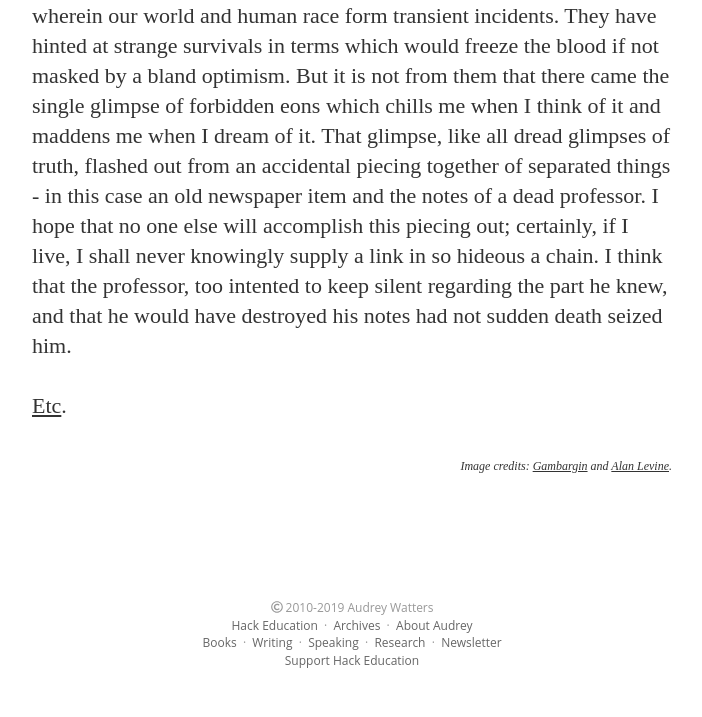
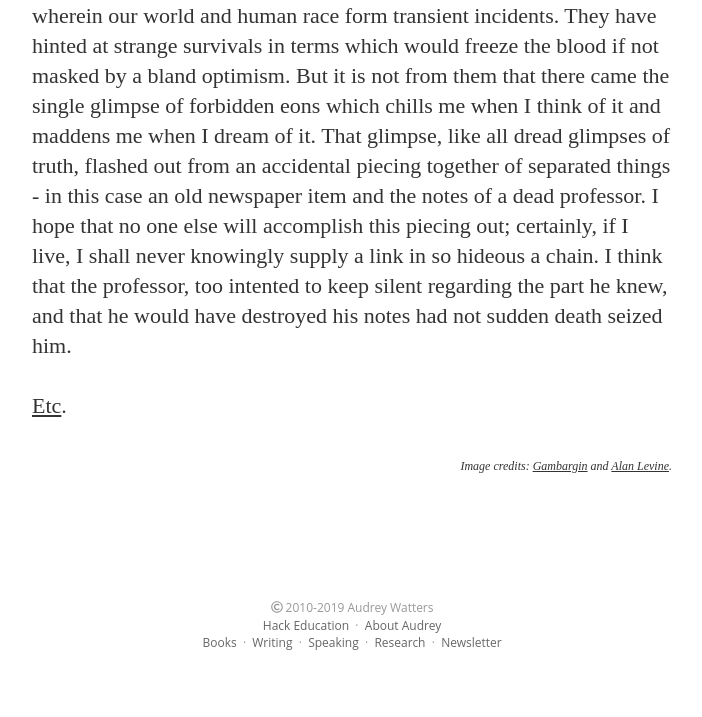
Before and after one commit to audreywatters/moocthulhu, a Jekyll site: the page built from index.html, in a window 1280 px wide. Shown: the part 1646-2363 px from the top of the page, without its empty margins (288-990 px from the left). Built offline with Jekyll 4.4.1, drawn with Linux system fonts in a browser that asks for light colours; nearby versions of some CDN libraries; some web fonts are replaced.

Commit message:
Update footer

```diff
--- a/_includes/footer.html
+++ b/_includes/footer.html
@@ -4,9 +4,8 @@
 
     <div class="inner">
          <section class="copyright"><i class="far fa-copyright"></i> 2010-2019 Audrey Watters</section>
-         <section class="navigation"><a href="http://hackeducation.com">Hack Education</a>&nbsp;&nbsp;·&nbsp;&nbsp;<a href="http://hackeducation.com/archives.html">Archives</a>&nbsp;&nbsp;·&nbsp;&nbsp;<a href="http://audreywatters.com">About Audrey</a></section>
-         <section class="navigation2"><a href="http://audreywatters.com/books/">Books</a>&nbsp;&nbsp;·&nbsp;&nbsp;<a href="http://writing.hackeducation.com">Writing</a>&nbsp;&nbsp;·&nbsp;&nbsp;<a href="http://speaking.hackeducation.com">Speaking</a>&nbsp;&nbsp;·&nbsp;&nbsp;<a href="http://research.hackeducation.com">Research</a>&nbsp;&nbsp;·&nbsp;&nbsp;<a href="http://news.hackeducation.com/">Newsletter</a></section>
-         <section class="support"><a href="http://hackeducation.com/support/">Support Hack Education</a></section>
+         <section class="navigation"><a href="http://hackeducation.com">Hack Education</a>&nbsp;&nbsp;·&nbsp;&nbsp;<a href="http://audreywatters.com">About Audrey</a></section>
+         <section class="navigation2"><a href="http://books.audreywatters.com/">Books</a>&nbsp;&nbsp;·&nbsp;&nbsp;<a href="http://writing.audreywatters.com">Writing</a>&nbsp;&nbsp;·&nbsp;&nbsp;<a href="http://speaking.audreywatters.com">Speaking</a>&nbsp;&nbsp;·&nbsp;&nbsp;<a href="http://research.hackeducation.com">Research</a>&nbsp;&nbsp;·&nbsp;&nbsp;<a href="http://news.hackeducation.com/">Newsletter</a></section>
     </div>
 </footer>
 
```
